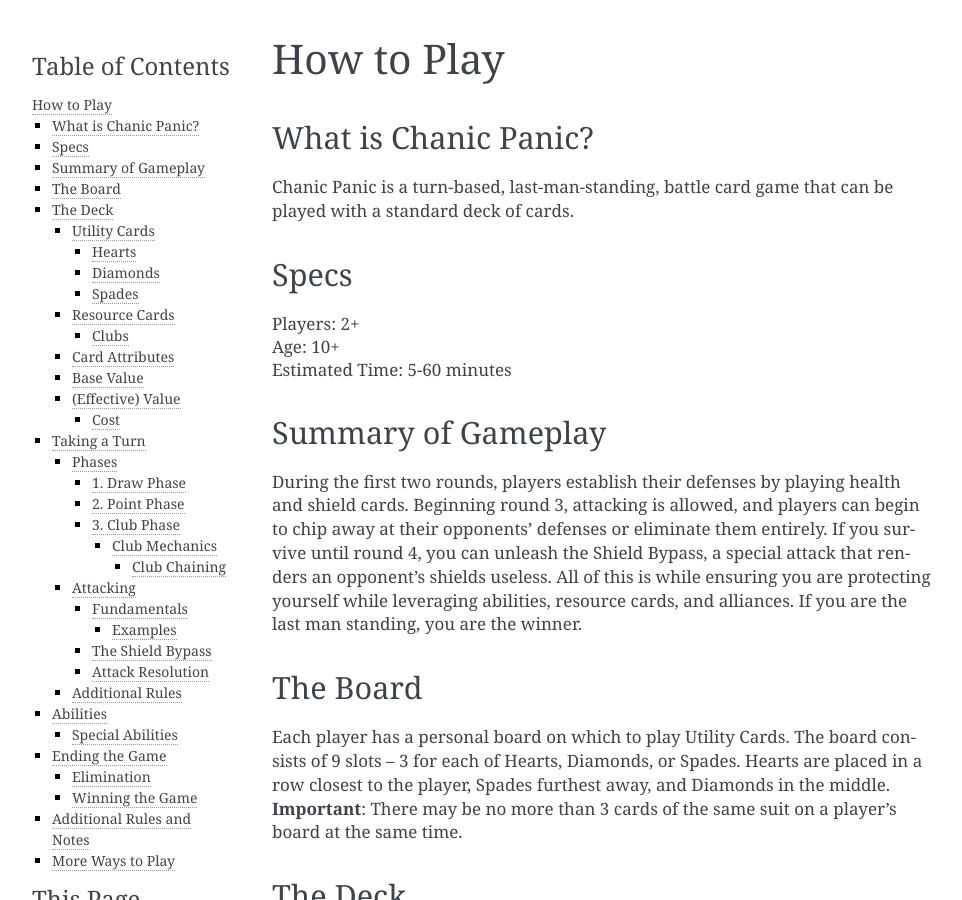
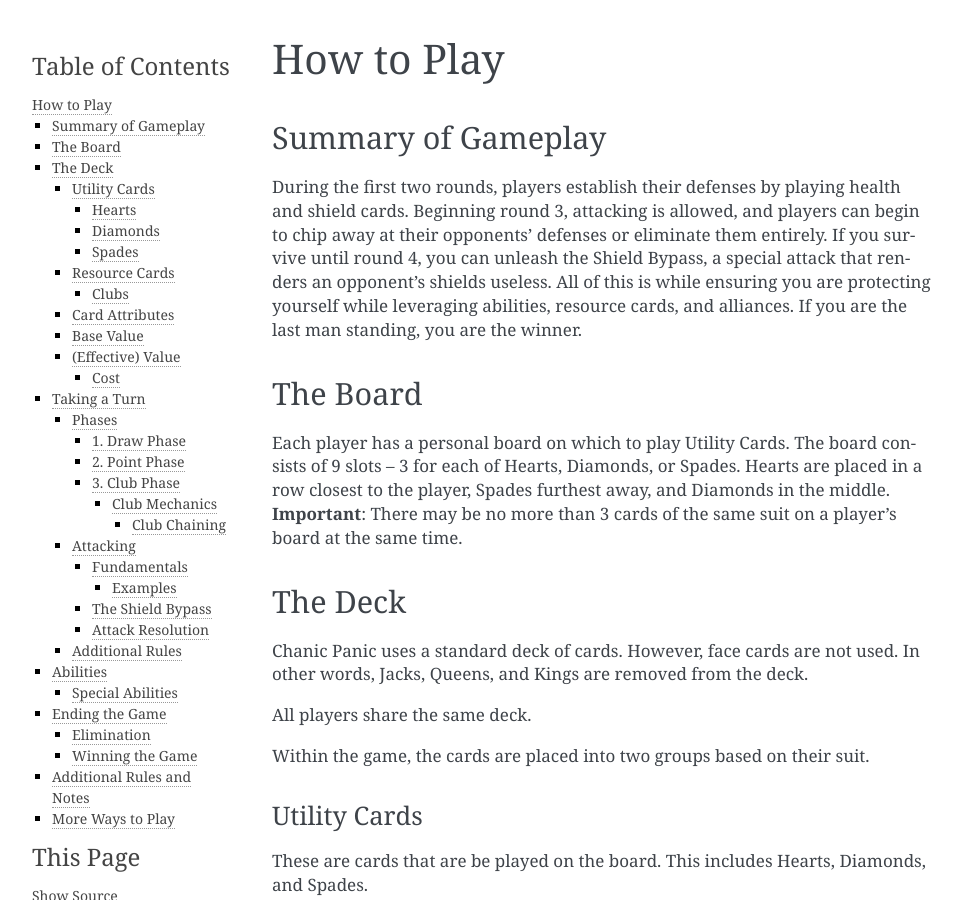
Before and after one commit to chanicpanic/reference, a Sphinx documentation site: the page built from source/instructions.rst, in a window 1280 px wide and 900 px high. Shown: the whole window, without its empty margins (148-1110 px from the left). Built offline with Sphinx 7.4.7, drawn with Linux system fonts in a browser that asks for light colours.

```diff
--- a/source/conf.py
+++ b/source/conf.py
@@ -17,7 +17,7 @@ sys.path.append(os.path.abspath('./_ext'))
 
 # -- Project information -----------------------------------------------------
 
-project = 'Chanic Panic'
+project = 'Chanic Panic™'
 copyright = '2020, Nicholas Chan'
 author = 'Nicholas Chan'
 
--- a/source/instructions.rst
+++ b/source/instructions.rst
@@ -6,19 +6,6 @@
 
 How to Play
 ###########
-
-What is Chanic Panic?
-*********************
-
-Chanic Panic is a turn-based, last-man-standing, battle card game that can
-be played with a standard deck of cards.
-
-Specs
-*****
-
-| Players: 2+
-| Age: 10+
-| Estimated Time: 5-60 minutes
 
 Summary of Gameplay
 *******************
```
Also changed, not shown: source/index.rst (+9 -3 lines).
